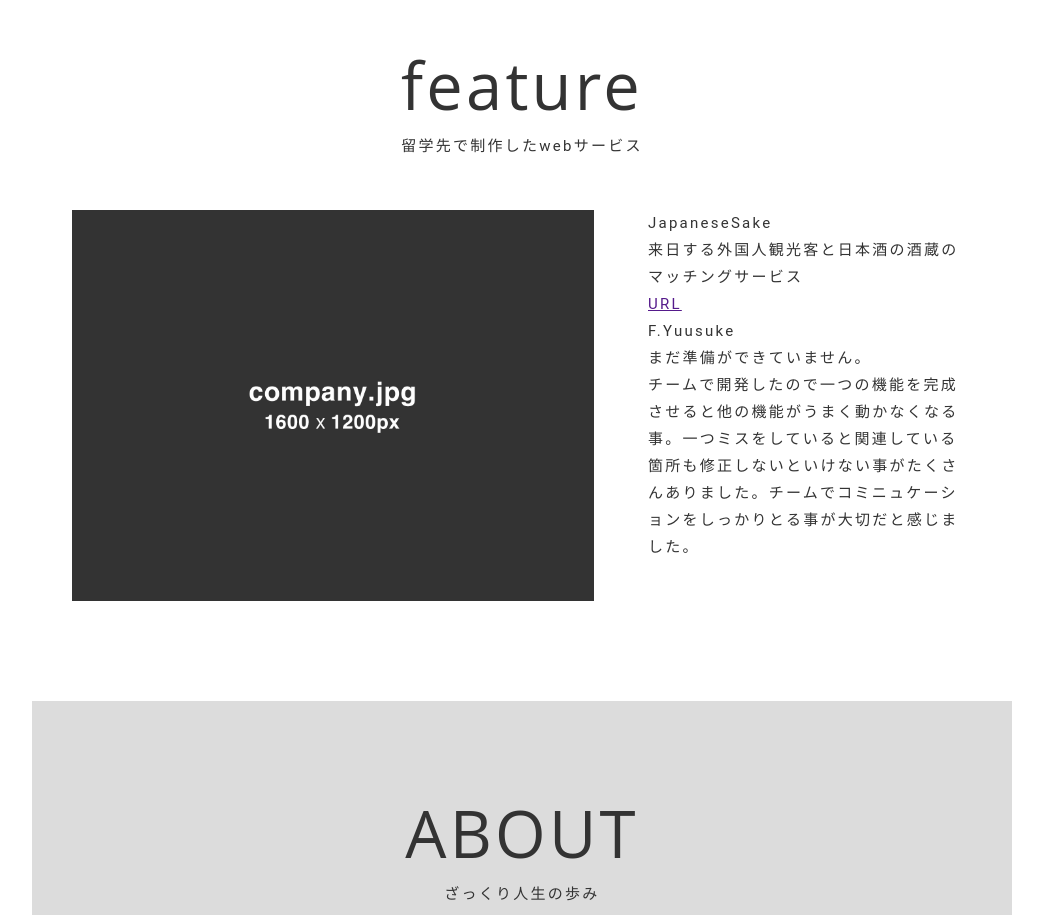
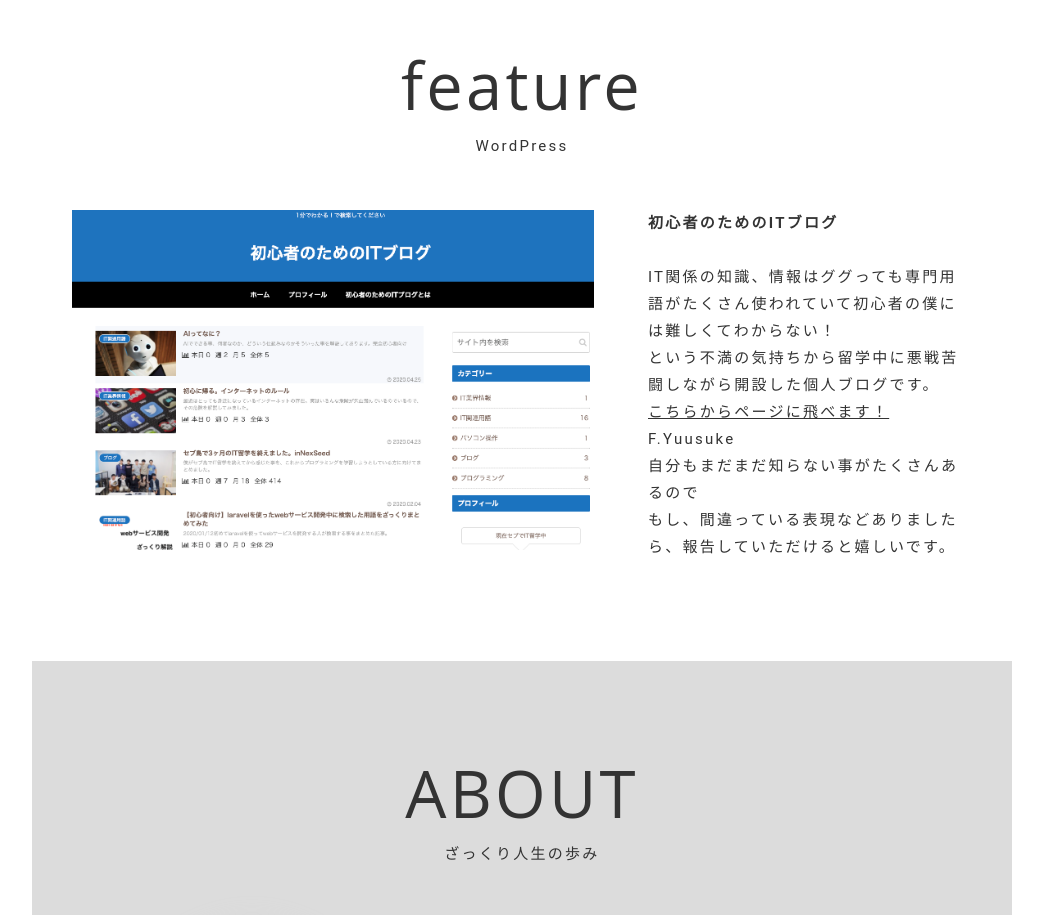
Before and after one commit to F-Yuusuke/F-Yuusuke-F-Yuusuke-portforioNo.1, a plain HTML site: page index.html in a window 1280 px wide. Shown: the part 1780-2695 px from the top of the page, without its empty margins (118-1161 px from the left). Drawn offline with Linux system fonts and the light colour scheme.

Commit message:
feature sectionを編集
画像挿入
リンク設定
文章の

```diff
--- a/assets/css/style.css
+++ b/assets/css/style.css
@@ -166,6 +166,10 @@ img {
       width: 36%;
   }
 
+  .section-desk a {
+    color: #333;
+  }
+
 
 
 
--- a/index.html
+++ b/index.html
@@ -99,21 +99,22 @@
                 <div class="l-inner">
                     <div class="section-title-area">
                         <h2 class="section-title">feature</h2>
-                        <div class="section-intro">留学先で制作したwebサービス</div>
+                        <div class="section-intro">WordPress</div>
                     </div>
                     <div class="section-body">
                         <div class="section-image">
-                            <a href="">
-                                <img src="assets/img/company.jpg" alt="">
+                            <a href="https://itforbeginner.com/" target="_blank" rel="noopener">
+                                <img src="assets/img/feature1.png" alt="">
                             </a>
                         </div>
                         <div class="section-desk">
-                            <span>JapaneseSake</span>
-                            <br>来日する外国人観光客と日本酒の酒蔵のマッチングサービス
-                            <br><a href="">URL</a>
+                            <h3>初心者のためのITブログ</h3>
+                            <br>IT関係の知識、情報はググっても専門用語がたくさん使われていて初心者の僕には難しくてわからない！
+                            <br>という不満の気持ちから留学中に悪戦苦闘しながら開設した個人ブログです。
+                            <br><a href="https://itforbeginner.com/" target="_blank" rel="noopener">こちらからページに飛べます！</a>
                             <br>F.Yuusuke
-                            <br>まだ準備ができていません。
-                            <br><span>チームで開発したので一つの機能を完成させると他の機能がうまく動かなくなる事。一つミスをしていると関連している箇所も修正しないといけない事がたくさんありました。チームでコミニュケーションをしっかりとる事が大切だと感じました。</span>
+                            <br><span>自分もまだまだ知らない事がたくさんあるので</span>
+                            <br>もし、間違っている表現などありましたら、報告していただけると嬉しいです。
                         </div>
                     </div>
                 </div>
```
Also changed, not shown: assets/img/feature1.png (added).
